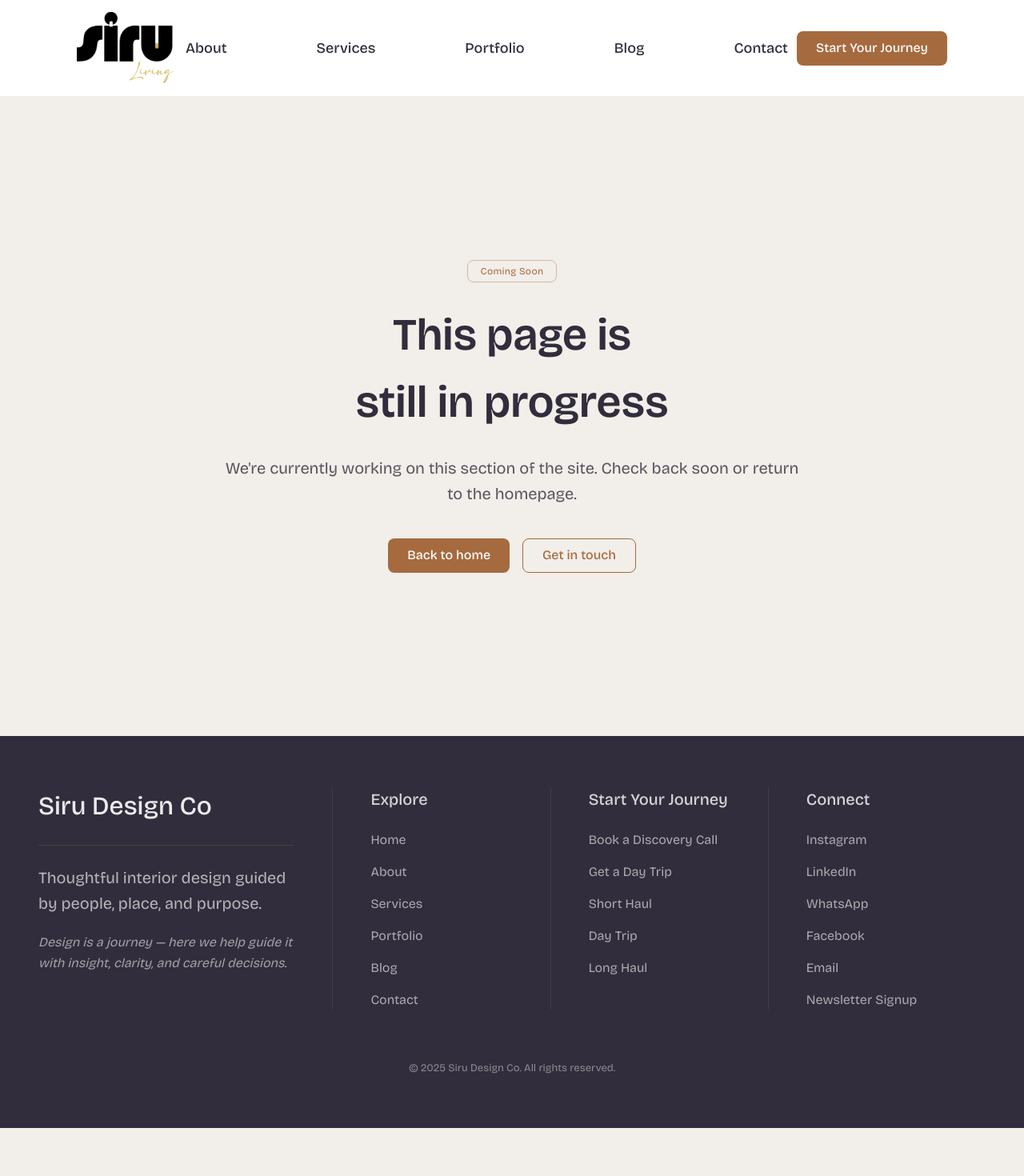
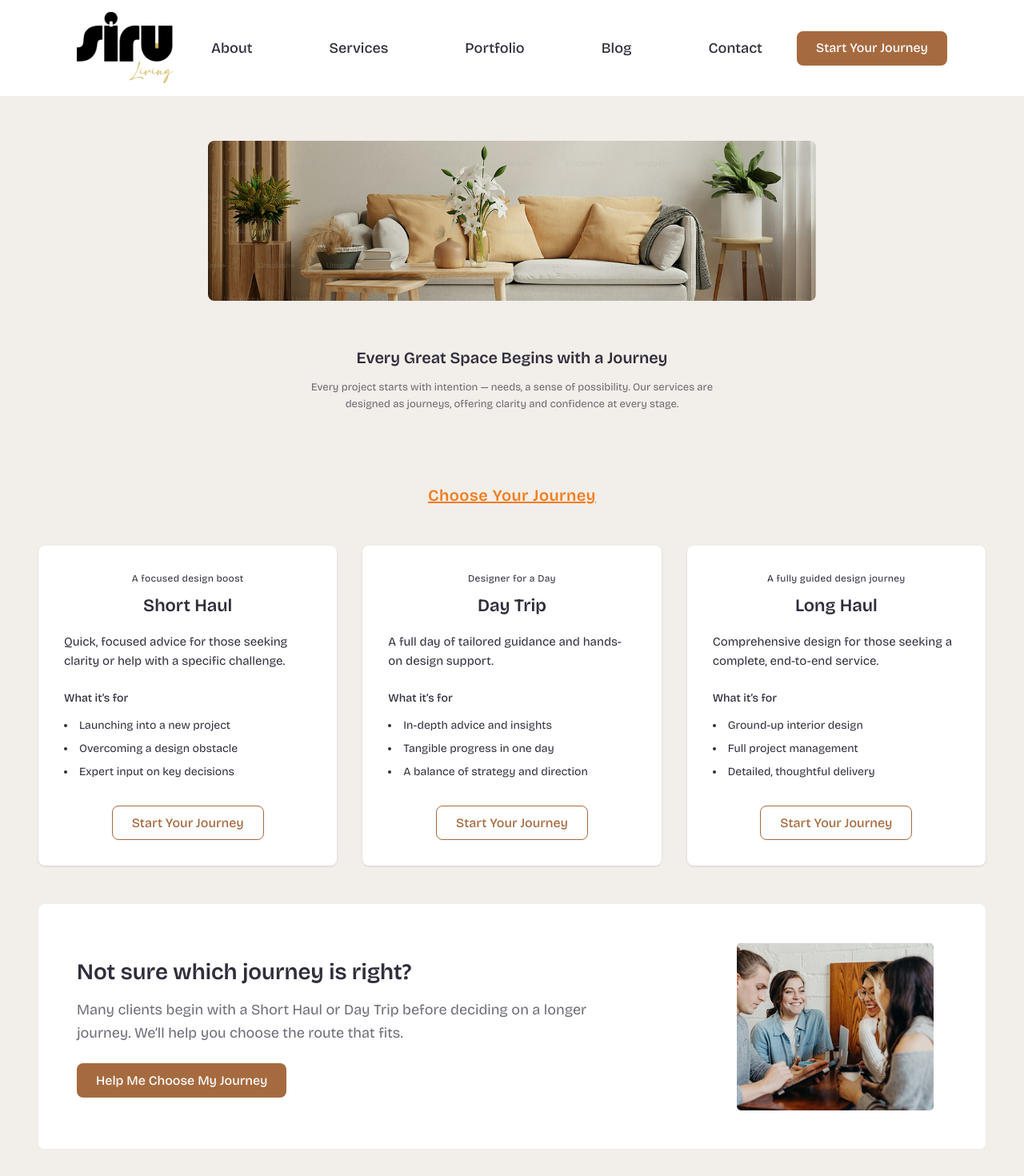
Before and after one commit to OghenetegaV/siru-living, a Next.js app: page /services in a window 1280 px wide. Before the commit this address had no page. Shown: the top 1470 px of the page at 80% size. Before the commit the page ends 1410 px from the top, so only its background shows below. Built offline with nearby package versions, Linux system fonts and the light colour scheme.

Commit message:
feat: Services page added

```diff
--- a/src/app/blog/page.tsx
+++ /dev/null
@@ -1,9 +0,0 @@
-export default function BlogPage() {
-  return (
-    <main className="min-h-[60vh] flex items-center justify-center">
-      <h1 className="text-2xl font-semibold">
-        Blog page coming soon
-      </h1>
-    </main>
-  );
-}
--- /dev/null
+++ b/src/app/services/page.tsx
@@ -0,0 +1,56 @@
+import { Metadata } from "next";
+import ServicesHero from "@/components/sections/services/ServicesHero";
+import ServicesJourney from "@/components/sections/services/ServicesJourney";
+import ServicesCTA from "@/components/sections/services/ServicesCTA";
+
+export const metadata: Metadata = {
+  title: "Interior Design Services | Siru Living",
+  description:
+    "Discover Siru Living’s interior design services — from focused consultations to full design journeys, rooted in people, place, and purpose.",
+  keywords: [
+    "interior design services",
+    "residential interior design",
+    "commercial interior design",
+    "design consultation",
+    "interior designer London",
+    "Siru Living services",
+  ],
+  openGraph: {
+    title: "Interior Design Services | Siru Living",
+    description:
+      "Every great space begins with a journey. Explore Siru Living’s interior design services.",
+    url: "https://siruliving.com/services",
+    siteName: "Siru Living",
+    images: [
+      {
+        url: "/assets/images/services/services-hero.png",
+        width: 1200,
+        height: 630,
+        alt: "Interior design services by Siru Living",
+      },
+    ],
+    locale: "en_GB",
+    type: "website",
+  },
+  twitter: {
+    card: "summary_large_image",
+    title: "Interior Design Services | Siru Living",
+    description:
+      "Explore interior design services crafted with intention, clarity, and care.",
+    images: ["/assets/images/services/services-hero.png"],
+  },
+  alternates: {
+    canonical: "https://siruliving.com/services",
+  },
+};
+
+export default function ServicesPage() {
+  return (
+    <main className="w-full bg-[var(--color-beige)]">
+      <ServicesHero />
+      <ServicesJourney />
+      <ServicesCTA />
+
+    </main>
+  );
+}
--- a/src/components/layout/Header.tsx
+++ b/src/components/layout/Header.tsx
@@ -23,13 +23,13 @@ export default function Header() {
             alt="Siru Living"
             width={180}
             height={50}
-            className="h-[50px] lg:h-[90px] w-auto"
+            className="h-[40px] lg:h-[80px] w-auto"
             priority
           />
           </Link>
 
           {/* Desktop Nav */}
-          <ul className="hidden md:flex items-center gap-10 lg:gap-28 text-[16px] lg:text-[18px]">
+          <ul className="hidden md:flex items-center gap-10 lg:gap-24 text-[16px] lg:text-[18px]">
             <li><Link className="hover:text-[var(--color-brand-brown)]" href="/about">About</Link></li>
             <li><Link className="hover:text-[var(--color-brand-brown)]" href="/services">Services</Link></li>
             <li><Link className="hover:text-[var(--color-brand-brown)]" href="/portfolio">Portfolio</Link></li>
--- /dev/null
+++ b/src/components/sections/services/ServicesCTA.tsx
@@ -0,0 +1,63 @@
+"use client";
+
+import Image from "next/image";
+import FadeUp from "@/components/motion/FadeUp";
+import Button from "@/components/ui/Button";
+
+export default function ServicesCTA() {
+  return (
+    <section className="w-full bg-[var(--color-beige)]">
+      <div className="mx-auto max-w-[1440px] px-6 lg:px-12 pb-24">
+
+        <FadeUp>
+          <div
+            className="
+              bg-white
+              rounded-[8px]
+              px-8 py-10
+              sm:px-12 sm:py-12
+              grid grid-cols-1 md:grid-cols-[1.8fr_1fr]
+              gap-10
+              items-center
+            "
+          >
+            {/* LEFT — Text (≈65%) */}
+            <div>
+              <h2 className="text-[24px] sm:text-[28px] font-semibold text-[var(--color-ink)]">
+                Not sure which journey is right?
+              </h2>
+
+              <p className="mt-3 text-[18px] leading-relaxed text-[var(--color-ink)]/70">
+                Many clients begin with a Short Haul or Day Trip before deciding
+                on a longer journey. We’ll help you choose the route that fits.
+              </p>
+
+              <div className="mt-6">
+                <Button
+                  href="/contact"
+                  className="text-[14px] px-5 py-2"
+                >
+                  Help Me Choose My Journey
+                </Button>
+              </div>
+            </div>
+
+            {/* RIGHT — Image (≈35%) */}
+            <div className="flex justify-end">
+              <div className="relative w-full max-w-[280px] aspect-[4/3] rounded-[12px] overflow-hidden">
+                <Image
+                  src="/assets/images/services/services-cta.png"
+                  alt="Design consultation at Siru Living studio"
+                  fill
+                  className="object-contain"
+                  sizes="(max-width: 768px) 100vw, 35vw"
+                />
+              </div>
+            </div>
+          </div>
+        </FadeUp>
+
+      </div>
+    </section>
+  );
+}
--- /dev/null
+++ b/src/components/sections/services/ServicesHero.tsx
@@ -0,0 +1,56 @@
+"use client";
+
+import Image from "next/image";
+import FadeUp from "@/components/motion/FadeUp";
+
+export default function ServicesHero() {
+  return (
+    <section className="w-full bg-[var(--color-beige)]">
+      <div className="mx-auto max-w-[1440px] px-6 lg:px-12 py-14">
+        <div className="mx-auto max-w-[760px]">
+          {/* IMAGE (separate, its own block) */}
+          <FadeUp>
+            <div
+              className="
+                relative w-full
+                h-[170px] sm:h-[200px]
+                overflow-hidden rounded-[8px]
+              "
+            >
+              <Image
+                src="/assets/images/services/services-hero.png"
+                alt="Interior space designed by Siru Living"
+                fill
+                priority
+                className="object-cover"
+              />
+            </div>
+          </FadeUp>
+
+          {/* TEXT CARD (separate container under image) */}
+          <FadeUp delay={0.08}>
+            <div
+              className="
+                mt-6
+                rounded-[12px]
+                px-8 sm:px-12
+                py-8
+                text-center
+              "
+            >
+              <h1 className="text-[18px] sm:text-[20px] font-semibold text-[var(--color-ink)]">
+                Every Great Space Begins with a Journey
+              </h1>
+
+              <p className="mt-3 text-[12px] sm:text-[13px] leading-relaxed text-[var(--color-ink)]/70 max-w-[560px] mx-auto">
+                Every project starts with intention — needs, a sense of possibility.
+                Our services are designed as journeys, offering clarity and confidence
+                at every stage.
+              </p>
+            </div>
+          </FadeUp>
+        </div>
+      </div>
+    </section>
+  );
+}
--- /dev/null
+++ b/src/components/sections/services/ServicesJourney.tsx
@@ -0,0 +1,117 @@
+"use client";
+
+import FadeUp from "@/components/motion/FadeUp";
+import Button from "@/components/ui/Button";
+
+const journeys = [
+  {
+    eyebrow: "A focused design boost",
+    title: "Short Haul",
+    description:
+      "Quick, focused advice for those seeking clarity or help with a specific challenge.",
+    points: [
+      "Launching into a new project",
+      "Overcoming a design obstacle",
+      "Expert input on key decisions",
+    ],
+    href: "/call-to-action/short-haul",
+  },
+  {
+    eyebrow: "Designer for a Day",
+    title: "Day Trip",
+    description:
+      "A full day of tailored guidance and hands-on design support.",
+    points: [
+      "In-depth advice and insights",
+      "Tangible progress in one day",
+      "A balance of strategy and direction",
+    ],
+    href: "/call-to-action/day-trip",
+  },
+  {
+    eyebrow: "A fully guided design journey",
+    title: "Long Haul",
+    description:
+      "Comprehensive design for those seeking a complete, end-to-end service.",
+    points: [
+      "Ground-up interior design",
+      "Full project management",
+      "Detailed, thoughtful delivery",
+    ],
+    href: "/call-to-action/long-haul",
+  },
+];
+
+export default function ServicesJourney() {
+  return (
+    <section
+      className="w-full bg-[var(--color-beige)]"
+      aria-labelledby="services-journey-heading"
+    >
+      <div className="mx-auto max-w-[1440px] px-6 lg:px-12 pb-12">
+
+        {/* Section header */}
+        <FadeUp>
+          <h2
+            id="services-journey-heading"
+            className="text-center text-[20px] font-semibold tracking-wide text-[#f17d1e] underline"
+          >
+            Choose Your Journey
+          </h2>
+        </FadeUp>
+
+        {/* Cards */}
+        <div className="mt-12 grid grid-cols-1 md:grid-cols-3 gap-8">
+          {journeys.map((item, index) => (
+            <FadeUp key={item.title} delay={index * 0.08}>
+              <article
+                className="
+                  h-full
+                  bg-white
+                  rounded-[8px]
+                  p-8
+                  flex flex-col
+                  justify-between
+                  shadow-sm
+                "
+              >
+                <div>
+                  <p className="text-[12px]  tracking-wide text-center text-[var(--color-ink)]">
+                    {item.eyebrow}
+                  </p>
+
+                  <h3 className="mt-2 text-[22px] text-center font-semibold text-[var(--color-ink)]">
+                    {item.title}
+                  </h3>
+
+                  <p className="mt-4 text-[15px] leading-relaxed text-[var(--color-ink)]">
+                    {item.description}
+                  </p>
+
+                  <div className="mt-6">
+                    <p className="text-[14px] font-medium text-[var(--color-ink)]">
+                      What it’s for
+                    </p>
+
+                    <ul className="mt-3 space-y-2 text-[14px] text-[var(--color-ink)] list-disc list-inside">
+                      {item.points.map((point) => (
+                        <li key={point}>{point}</li>
+                      ))}
+                    </ul>
+                  </div>
+                </div>
+
+                <div className="mt-8 text-center">
+                  <Button href={item.href} variant="secondary" className="text-[14px] px-5 py-2">
+                    Start Your Journey
+                  </Button>
+                </div>
+              </article>
+            </FadeUp>
+          ))}
+        </div>
+
+      </div>
+    </section>
+  );
+}
```
Also changed, not shown: public/assets/images/services/services-cta.png (added), public/assets/images/services/services-hero.png (added).
